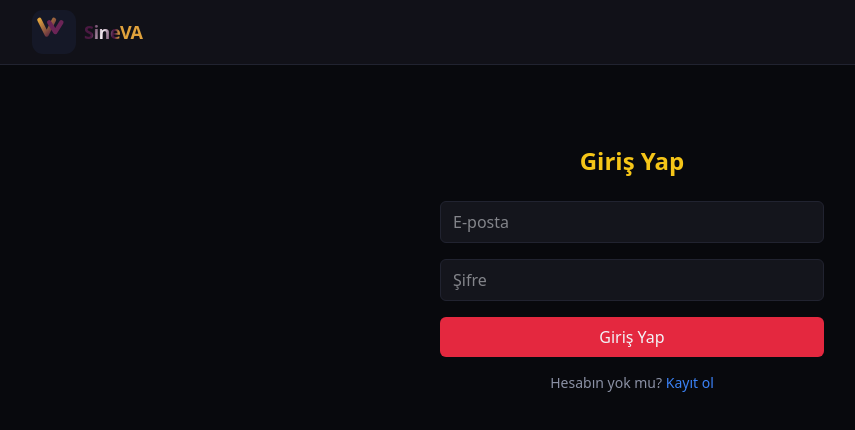
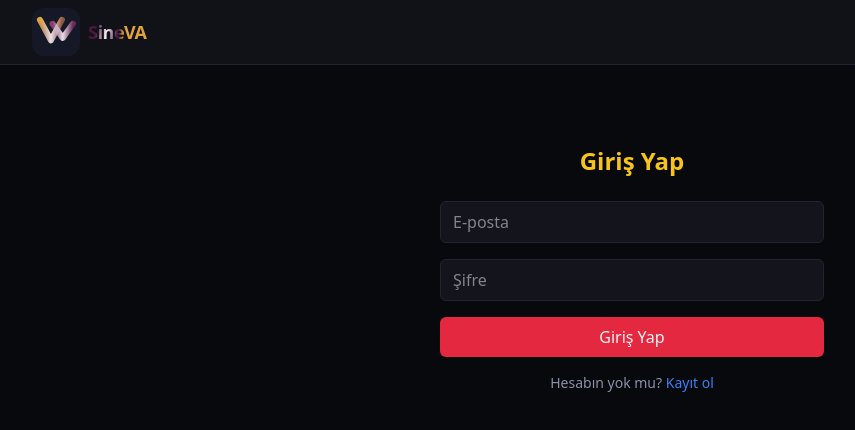
Before and after one commit to mhmetctinn-hash/CineLog, a React (Vite) app in the folder frontend/: page /login in a window 1280 px wide. Shown: the top 430 px of the page, without its empty margins (8-863 px from the left). Built offline with nearby package versions, Linux system fonts and the light colour scheme; no server answers.

Commit message:
Enlarge SV logo mark and fix shimmer to trace the letterforms exactly

```diff
--- a/frontend/src/components/Logo.tsx
+++ b/frontend/src/components/Logo.tsx
@@ -3,33 +3,42 @@ import { Link } from 'react-router-dom';
 export function Logo() {
   return (
     <Link to="/" className="logo-mark group flex items-center gap-2 select-none">
-      <span className="relative inline-block w-11 h-11 shrink-0 rounded-[11px] bg-[#151827] flex items-center justify-center">
-        <svg viewBox="0 0 56 56" className="w-[78%] h-[78%] overflow-visible">
+      <span className="relative inline-block w-12 h-12 shrink-0 rounded-[12px] bg-[#151827] flex items-center justify-center">
+        <svg viewBox="0 0 56 56" className="w-[92%] h-[92%] overflow-visible">
           <defs>
             <linearGradient id="markGrad" x1="0" y1="0" x2="1" y2="1">
               <stop offset="0" stopColor="#e0a23c" />
               <stop offset="1" stopColor="#4a1942" />
             </linearGradient>
-            <linearGradient id="iconSheen" x1="0" y1="0" x2="1" y2="0">
+            <linearGradient id="vGrad" x1="0" y1="0" x2="1" y2="1">
+              <stop offset="0" stopColor="#8c3d6e" />
+              <stop offset="1" stopColor="#4a1942" />
+            </linearGradient>
+            {/* highlight band baked into the same gradient the strokes are painted with,
+                so it always lands exactly on the letterforms — no clip-path drift */}
+            <linearGradient id="sheenGrad" x1="0" y1="0" x2="1" y2="0" gradientUnits="objectBoundingBox">
               <stop offset="0" stopColor="#fff" stopOpacity="0" />
-              <stop offset="0.5" stopColor="#fff" stopOpacity="0.9" />
+              <stop offset="0.5" stopColor="#fff" stopOpacity="0.85" />
               <stop offset="1" stopColor="#fff" stopOpacity="0" />
+              <animateTransform
+                attributeName="gradientTransform"
+                type="translate"
+                values="-1 0; 1 0; 1 0"
+                keyTimes="0; 0.55; 1"
+                dur="4.5s"
+                repeatCount="indefinite"
+              />
             </linearGradient>
-            <clipPath id="svClip">
-              <path d="M12,16 L24,40 L36,16 L36,16 L36,20 L24,44 L12,20 Z" />
-              <path d="M28,20 L38,36 L48,20 L48,20 L48,24 L38,40 L28,24 Z" />
-            </clipPath>
           </defs>
 
           {/* S */}
-          <path d="M12,16 L24,40 L36,16" fill="none" stroke="url(#markGrad)" strokeWidth="7" strokeLinecap="round" strokeLinejoin="round" />
+          <path d="M10,15 L24,41 L38,15" fill="none" stroke="url(#markGrad)" strokeWidth="7.5" strokeLinecap="round" strokeLinejoin="round" />
           {/* V */}
-          <path d="M28,20 L38,36 L48,20" fill="none" stroke="#6b2456" strokeWidth="7" strokeLinecap="round" strokeLinejoin="round" />
+          <path d="M26,20 L39,38 L52,20" fill="none" stroke="url(#vGrad)" strokeWidth="7.5" strokeLinecap="round" strokeLinejoin="round" />
 
-          {/* travelling sheen, confined to the S+V strokes */}
-          <g clipPath="url(#svClip)">
-            <rect className="icon-shimmer" x="-24" y="0" width="24" height="56" fill="url(#iconSheen)" />
-          </g>
+          {/* sheen overlay, same paths, painted with the sliding highlight gradient */}
+          <path d="M10,15 L24,41 L38,15" fill="none" stroke="url(#sheenGrad)" strokeWidth="7.5" strokeLinecap="round" strokeLinejoin="round" />
+          <path d="M26,20 L39,38 L52,20" fill="none" stroke="url(#sheenGrad)" strokeWidth="7.5" strokeLinecap="round" strokeLinejoin="round" />
         </svg>
       </span>
 
```
